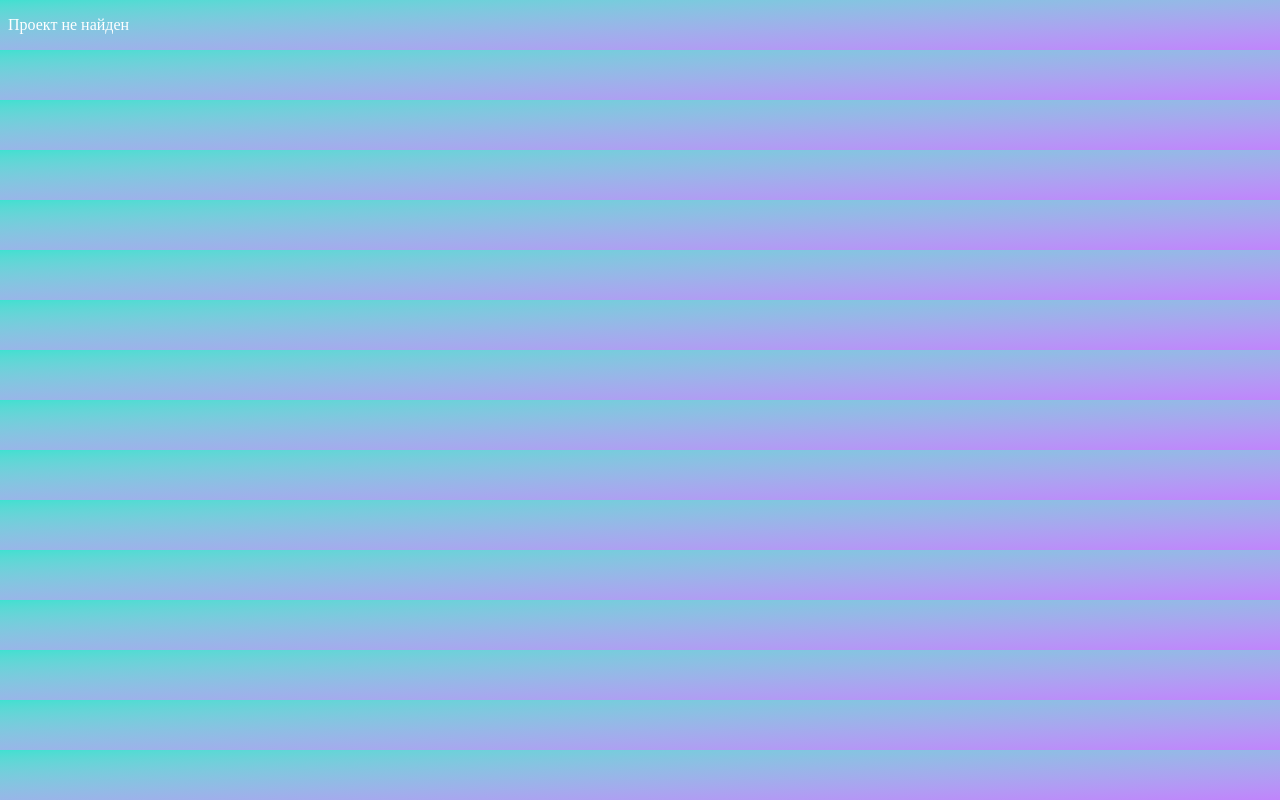
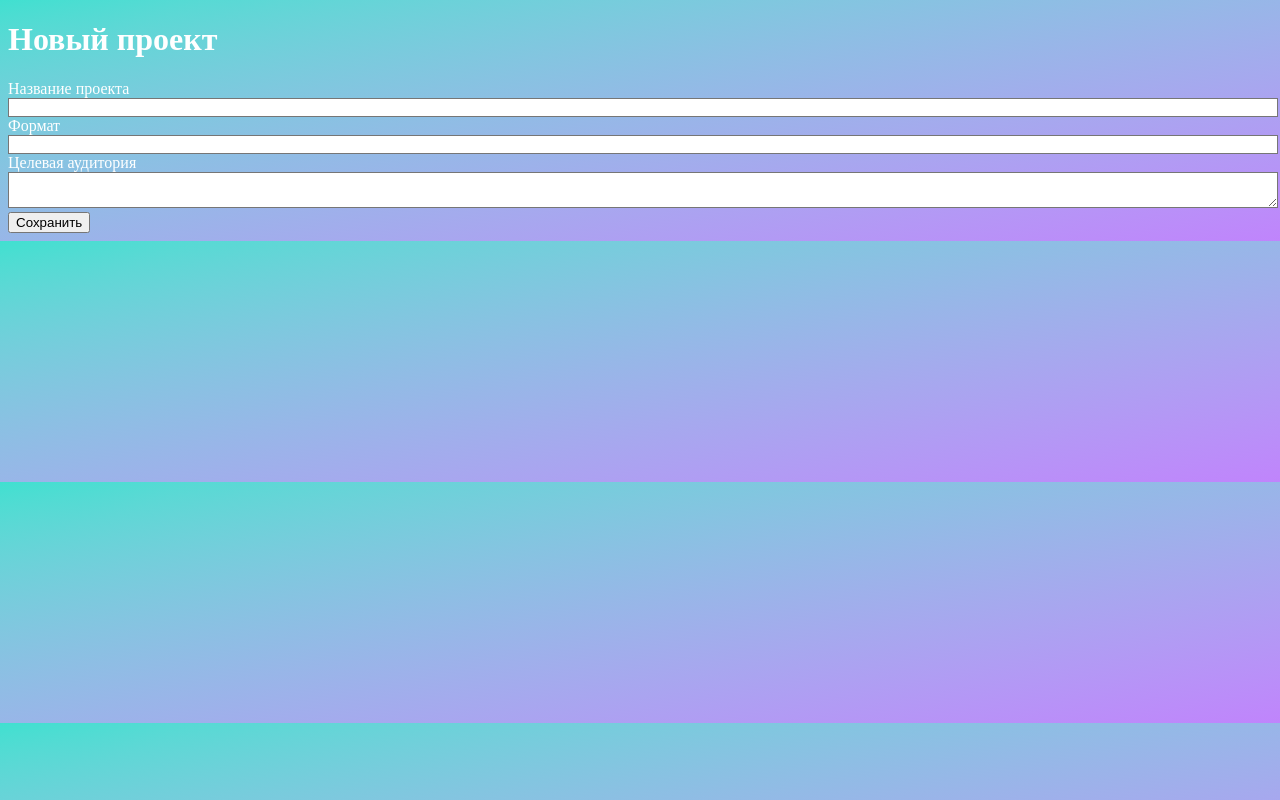
Before and after one commit to tsarev2709/auto_explainer_saas, a Next.js app in the folder frontend/: page /projects/new in a window 1280 px wide. Built offline with nearby package versions, Linux system fonts and the light colour scheme.

Commit message:
Add projects dashboard and creation pages

```diff
--- /dev/null
+++ b/frontend/components/ProjectForm.tsx
@@ -0,0 +1,38 @@
+import { useForm } from 'react-hook-form'
+import { z } from 'zod'
+import { zodResolver } from '@hookform/resolvers/zod'
+
+const schema = z.object({
+  title: z.string().min(1, 'Обязательное поле'),
+  format: z.string().min(1, 'Обязательное поле'),
+  target_audience: z.string().min(1, 'Обязательное поле'),
+})
+
+export type ProjectFormData = z.infer<typeof schema>
+
+export default function ProjectForm({ onSave }: { onSave: (data: ProjectFormData) => void }) {
+  const { register, handleSubmit, formState: { errors } } = useForm<ProjectFormData>({
+    resolver: zodResolver(schema)
+  })
+
+  return (
+    <form onSubmit={handleSubmit(onSave)} className="space-y-4">
+      <div>
+        <label className="block mb-1">Название проекта</label>
+        <input className="w-full border rounded px-3 py-2" {...register('title')} />
+        {errors.title && <p className="text-red-500 text-sm">{errors.title.message}</p>}
+      </div>
+      <div>
+        <label className="block mb-1">Формат</label>
+        <input className="w-full border rounded px-3 py-2" {...register('format')} />
+        {errors.format && <p className="text-red-500 text-sm">{errors.format.message}</p>}
+      </div>
+      <div>
+        <label className="block mb-1">Целевая аудитория</label>
+        <textarea className="w-full border rounded px-3 py-2" {...register('target_audience')} />
+        {errors.target_audience && <p className="text-red-500 text-sm">{errors.target_audience.message}</p>}
+      </div>
+      <button type="submit" className="bg-brandTurquoise text-white px-4 py-2 rounded">Сохранить</button>
+    </form>
+  )
+}
--- /dev/null
+++ b/frontend/pages/login.tsx
@@ -0,0 +1 @@
+export { default } from './signin'
--- /dev/null
+++ b/frontend/pages/projects/[id]/edit.tsx
@@ -0,0 +1 @@
+export { default } from '../../project/[projectId]'
--- a/frontend/pages/projects/index.tsx
+++ b/frontend/pages/projects/index.tsx
@@ -1,5 +1,85 @@
-import ProjectList from '../../components/ProjectList'
+import { useEffect, useState } from 'react'
+import { useRouter } from 'next/router'
+
+interface Project {
+  id: number | string
+  title: string
+  format: string
+  target_audience: string
+  status: string
+}
 
 export default function ProjectsPage() {
-  return <ProjectList />
+  const router = useRouter()
+  const [projects, setProjects] = useState<Project[]>([])
+  const [loading, setLoading] = useState(true)
+  const [error, setError] = useState('')
+
+  useEffect(() => {
+    const token = localStorage.getItem('token')
+    if (!token) {
+      router.replace('/login')
+      return
+    }
+    fetch('/api/projects', { headers: { Authorization: `Bearer ${token}` } })
+      .then(res => {
+        if (res.status === 401) {
+          router.replace('/login')
+          return null
+        }
+        if (!res.ok) throw new Error()
+        return res.json()
+      })
+      .then(data => {
+        if (data) setProjects(data)
+      })
+      .catch(() => setError('Не удалось загрузить проекты'))
+      .finally(() => setLoading(false))
+  }, [router])
+
+  const handleCreate = () => router.push('/projects/new')
+
+  if (loading) return <p className="p-6">Загрузка...</p>
+
+  return (
+    <div className="p-6 space-y-4">
+      <div className="flex items-center justify-between flex-wrap">
+        <h1 className="text-2xl font-bold mb-2">Мои проекты</h1>
+        <button onClick={handleCreate} className="bg-brandTurquoise text-white px-4 py-2 rounded">Создать новый проект</button>
+      </div>
+      {error && <p className="text-red-500">{error}</p>}
+      {projects.length === 0 ? (
+        <p>Нет проектов</p>
+      ) : (
+        <div className="overflow-x-auto">
+          <table className="min-w-full divide-y divide-gray-200 bg-white rounded-md shadow-md">
+            <thead>
+              <tr>
+                <th className="px-4 py-2 text-left">Название</th>
+                <th className="px-4 py-2 text-left">Формат</th>
+                <th className="px-4 py-2 text-left">Целевая аудитория</th>
+                <th className="px-4 py-2 text-left">Статус</th>
+                <th className="px-4 py-2" />
+              </tr>
+            </thead>
+            <tbody>
+              {projects.map(p => (
+                <tr key={p.id} className="hover:bg-gray-50">
+                  <td className="px-4 py-2">{p.title}</td>
+                  <td className="px-4 py-2">{p.format}</td>
+                  <td className="px-4 py-2">{p.target_audience}</td>
+                  <td className="px-4 py-2">{p.status}</td>
+                  <td className="px-4 py-2 text-right">
+                    <button onClick={() => router.push(`/projects/${p.id}/edit`)} className="text-brandTurquoise hover:underline">
+                      Редактировать
+                    </button>
+                  </td>
+                </tr>
+              ))}
+            </tbody>
+          </table>
+        </div>
+      )}
+    </div>
+  )
 }
--- /dev/null
+++ b/frontend/pages/projects/new.tsx
@@ -0,0 +1,43 @@
+import { useState } from 'react'
+import { useRouter } from 'next/router'
+import ProjectForm, { ProjectFormData } from '../../components/ProjectForm'
+
+export default function NewProjectPage() {
+  const router = useRouter()
+  const [error, setError] = useState('')
+
+  const handleSave = async (data: ProjectFormData) => {
+    const token = localStorage.getItem('token')
+    if (!token) {
+      router.replace('/login')
+      return
+    }
+    try {
+      const res = await fetch('/api/projects', {
+        method: 'POST',
+        headers: {
+          'Content-Type': 'application/json',
+          Authorization: `Bearer ${token}`
+        },
+        body: JSON.stringify({ ...data, status: 'draft' })
+      })
+      if (res.status === 401) {
+        router.replace('/login')
+        return
+      }
+      if (!res.ok) throw new Error()
+      const project = await res.json()
+      router.push(`/projects/${project.id}/edit`)
+    } catch (e) {
+      setError('Ошибка при создании проекта')
+    }
+  }
+
+  return (
+    <div className="p-6">
+      <h1 className="text-2xl font-bold mb-4">Новый проект</h1>
+      {error && <p className="text-red-500 mb-4">{error}</p>}
+      <ProjectForm onSave={handleSave} />
+    </div>
+  )
+}
```
